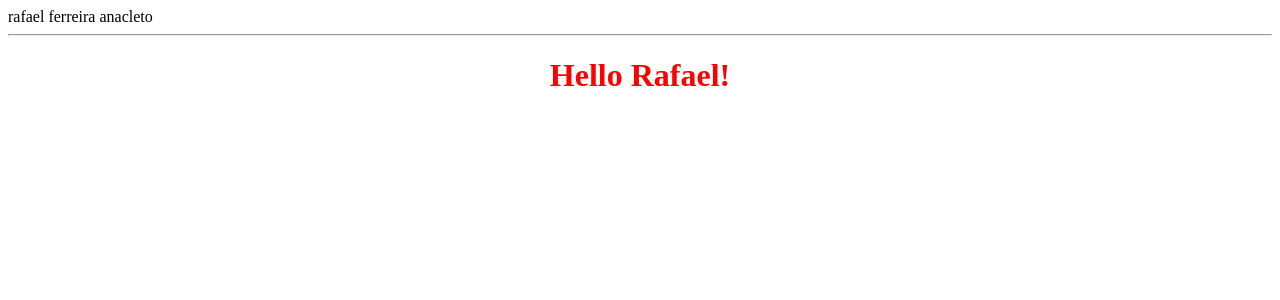
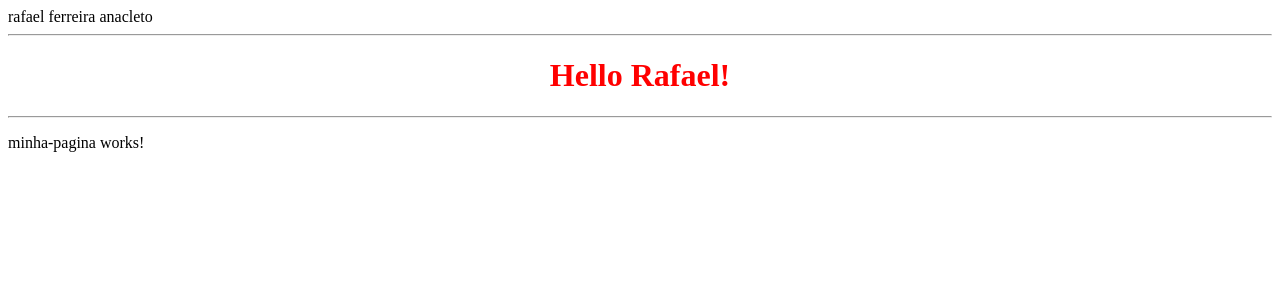
Before and after one commit to rafaelanacleto/curso-angular, an Angular app: page / in a window 1280 px wide. Shown: the top 300 px of the page. Built offline with nearby package versions, Linux system fonts and the light colour scheme.

Commit message:
Criado segundo componente pela linah de comando cli: ng generate c page

```diff
--- a/src/app/app.component.html
+++ b/src/app/app.component.html
@@ -4,6 +4,8 @@
     rafael ferreira anacleto
     <hr>
     <app-helloworld></app-helloworld>
+    <hr>
+    <app-minha-pagina></app-minha-pagina>
   </div>
 </main>
 
--- a/src/app/app.component.ts
+++ b/src/app/app.component.ts
@@ -1,10 +1,11 @@
 import { Component } from '@angular/core';
 import { RouterOutlet } from '@angular/router';
 import { HelloWorldComponent } from "./helloworld/helloworld.component";
+import { MinhaPaginaComponent } from "./minha-pagina/minha-pagina.component"
 
 @Component({
   selector: 'app-root',
-  imports: [RouterOutlet, HelloWorldComponent],
+  imports: [RouterOutlet, HelloWorldComponent, MinhaPaginaComponent],
   templateUrl: './app.component.html',
   styleUrl: './app.component.scss'
 })
--- /dev/null
+++ b/src/app/minha-pagina/minha-pagina.component.html
@@ -0,0 +1 @@
+<p>minha-pagina works!</p>
```
Also changed, not shown: src/app/minha-pagina/minha-pagina.component.ts (added, +11 -0 lines), src/app/minha-pagina/minha-pagina.component.scss (added), 1 other file (tests, documents, lock files or other folders).
